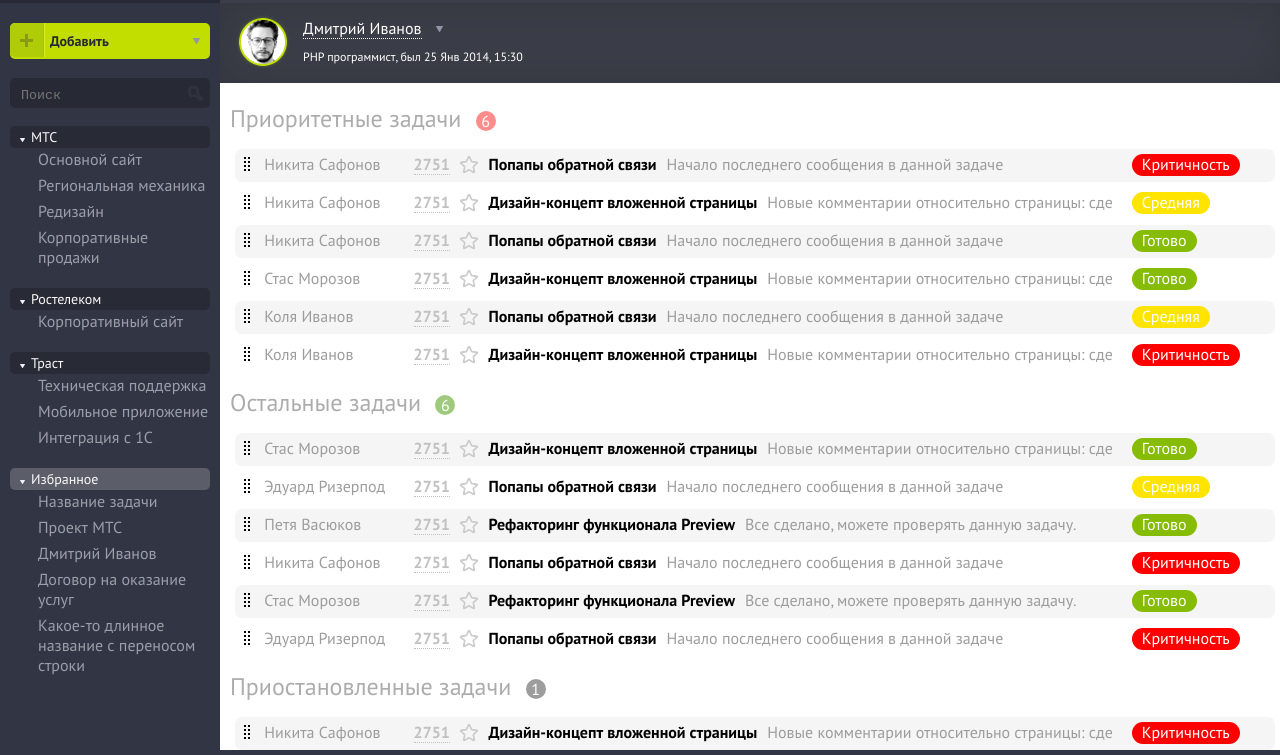
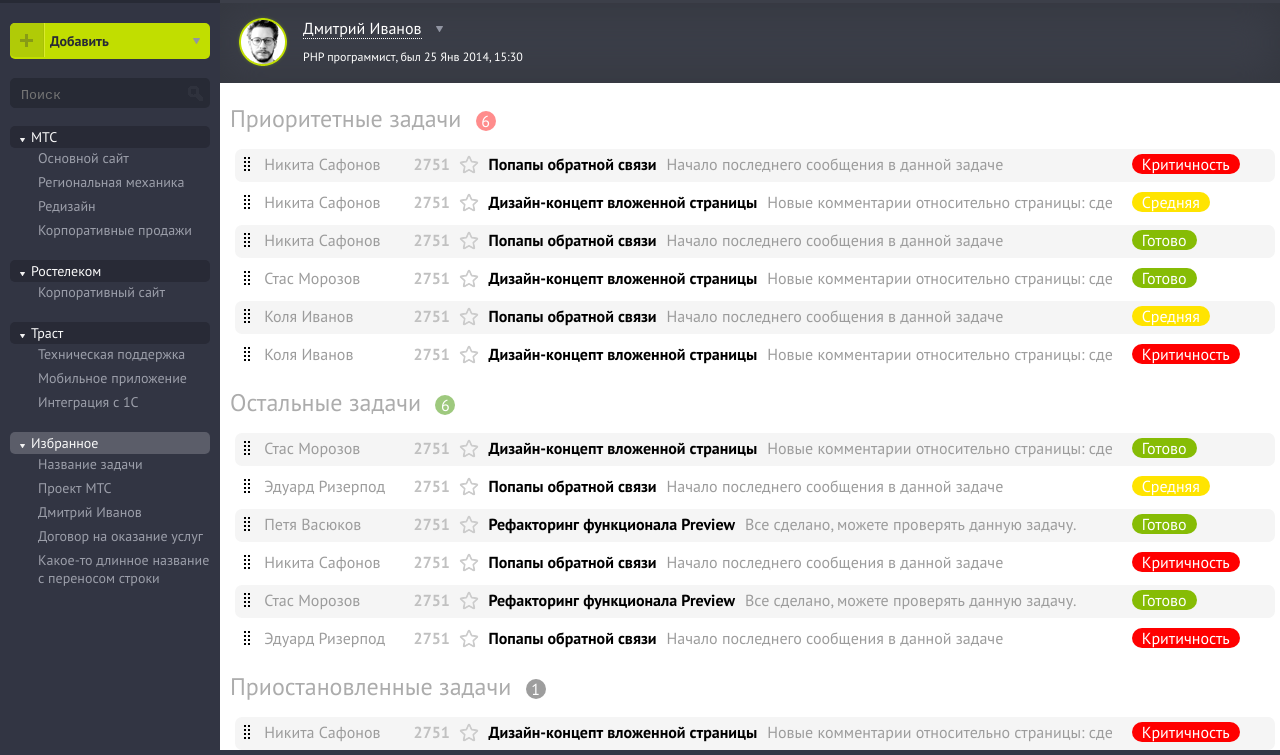
Before and after one commit to ns3777k/skedl-sample-layout, a plain HTML site: page index.html in a window 1280 px wide. Shown: the part 49-804 px from the top of the page. Drawn offline with Linux system fonts and the light colour scheme.

Commit message:
исправила шрифт и звездочку

```diff
--- a/css/main.css
+++ b/css/main.css
@@ -182,6 +182,7 @@ aside {
 .link {
 	display: block;
 	width: 172px;
+	font-size: 14px;
 	padding: 3px 0 3px 28px;
 	color: #9c9faa;
 	text-decoration: none;
@@ -262,7 +263,7 @@ h2 {
 }
 .tasks>li {
 	display: inline-block;
-	padding: 5px 0;
+	margin: 5px 0;
 	overflow: hidden;
 	margin-right: 5px;
 }
@@ -288,8 +289,6 @@ h2 {
 	width: 20px;
 	height: 19px;
 	background: url("../img/star_shine-star.png") 0 -19px no-repeat;
-	position: relative;
-	top: 5px;
 }
 .task_star:active {
 	background: url("../img/star_shine-star.png") 0px 0px ;
@@ -313,7 +312,7 @@ h2 {
 .task_status>a {
 	border-radius: 15px;
 	color: white;
-	padding: 0 10px 2px 10px;
+	padding: 0 10px;
 	margin-left: 10px;
 	text-decoration: none;
 }
@@ -326,7 +325,8 @@ h2 {
 .ready_status_yellow>a {
 	background: #ffe400;
 }
-/*.tasks:hover {
+
+/* .tasks:hover {
 	background: #d9d9d9;
 }*/
 .task_timeline {
```
